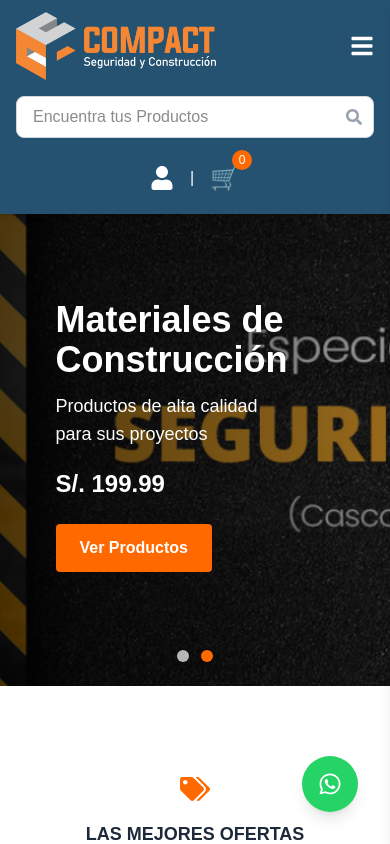
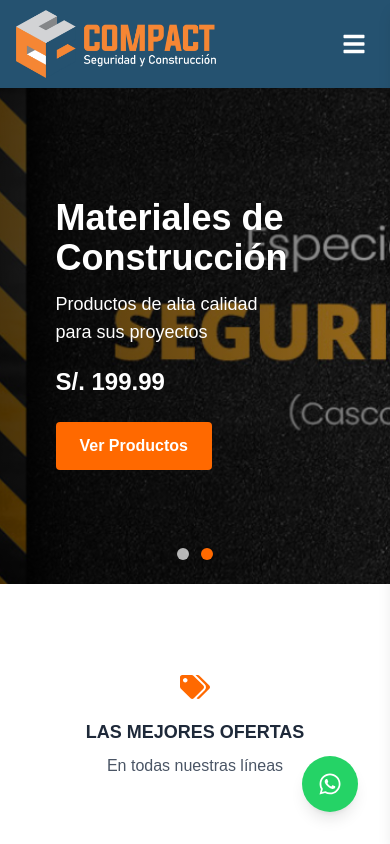
Before and after one commit to CompactSecurity/e-commerce-final, a Next.js app: page / in a window 390 px wide. Shown: the top 844 px of the page. Built offline with nearby package versions, Linux system fonts and the light colour scheme.

Commit message:
navbar responsive

```diff
--- a/src/components/Navbar.tsx
+++ b/src/components/Navbar.tsx
@@ -1,16 +1,37 @@
 'use client'
 //Componente de la Navbar
-import React, { useState } from 'react';
+import React, { useState, useEffect } from 'react';
 import Link from 'next/link';
 import logo from '../assets/logo.png';
 import logo2 from '../assets/logo2.jpg';
 import Image from 'next/image';
-import { FaPhone, FaUser, FaEnvelope, FaInstagram, FaFacebook, FaYoutube, FaSearch, FaBars, FaTag, FaStar, FaStarHalfAlt, FaTimes } from 'react-icons/fa';
+import { FaPhone, FaUser, FaEnvelope, FaInstagram, FaFacebook, FaYoutube, FaSearch, FaBars, FaTag, FaStar, FaStarHalfAlt, FaTimes, FaChevronDown, FaChevronUp } from 'react-icons/fa';
 
 const Navbar = () => {
     const [isCategoryOpen, setIsCategoryOpen] = useState(false);
     const [isOffersOpen, setIsOffersOpen] = useState(false);
     const [isMobileMenuOpen, setIsMobileMenuOpen] = useState(false);
+    const [isScrolled, setIsScrolled] = useState(false);
+
+    // Efecto para detectar scroll
+    useEffect(() => {
+        const handleScroll = () => {
+            setIsScrolled(window.scrollY > 50);
+        };
+        window.addEventListener('scroll', handleScroll);
+        return () => window.removeEventListener('scroll', handleScroll);
+    }, []);
+
+    // Cerrar menú móvil al hacer clic fuera
+    useEffect(() => {
+        const handleClickOutside = (event: MouseEvent) => {
+            if (isMobileMenuOpen && !(event.target as Element).closest('.mobile-menu')) {
+                setIsMobileMenuOpen(false);
+            }
+        };
+        document.addEventListener('mousedown', handleClickOutside);
+        return () => document.removeEventListener('mousedown', handleClickOutside);
+    }, [isMobileMenuOpen]);
 
     const categories = [
         { name: 'BLOQUEO Y ETIQUETADO', href: '/categoria/bloqueo-etiquetado' },
@@ -31,7 +52,7 @@
 
     return (
         <>
-            <header className="fixed w-full top-0 left-0 right-0 z-50">
+            <header className={`fixed w-full top-0 left-0 right-0 z-50 transition-all duration-300 ${isScrolled ? 'shadow-lg' : ''}`}>
                 {/* Barra superior - Ocultar en móvil */}
                 <div className="bg-[#255270] text-white py-2 hidden md:block">
                     <div className="max-w-7xl mx-auto px-4 sm:px-6 lg:px-8 flex justify-between items-center text-sm">
@@ -63,24 +84,33 @@
                 </div>
 
                 {/* Barra principal */}
-                <div className="bg-[#255270] shadow-md py-3">
+                <div className={`bg-[#255270] transition-all duration-300 ${isScrolled ? 'py-2' : 'py-3'}`}>
                     <div className="max-w-7xl mx-auto px-4 sm:px-6 lg:px-8">
-                        <div className="flex flex-col md:flex-row justify-between items-center h-auto md:h-20 gap-4">
+                        <div className="flex items-center justify-between h-16 md:h-20">
                             {/* Logo y menú hamburguesa */}
-                            <div className="flex items-center justify-between w-full md:w-auto">
+                            <div className="flex items-center">
                                 <Link href="/" className="flex-shrink-0">
-                                    <Image src={logo} alt="Logo" width={200} height={150} className='object-contain' />
+                                    <Image
+                                        src={logo}
+                                        alt="Logo"
+                                        width={isScrolled ? 180 : 200}
+                                        height={isScrolled ? 60 : 80}
+                                        className='object-contain transition-all duration-300'
+                                    />
                                 </Link>
-                                <button
-                                    className="md:hidden text-white text-2xl"
-                                    onClick={() => setIsMobileMenuOpen(!isMobileMenuOpen)}
-                                >
-                                    {isMobileMenuOpen ? <FaTimes /> : <FaBars />}
-                                </button>
                             </div>
 
+                            {/* Menú hamburguesa */}
+                            <button
+                                className="md:hidden text-white p-2 rounded-full hover:bg-white/10 transition-colors"
+                                onClick={() => setIsMobileMenuOpen(!isMobileMenuOpen)}
+                                aria-label="Toggle menu"
+                            >
+                                {isMobileMenuOpen ? <FaTimes className="w-6 h-6" /> : <FaBars className="w-6 h-6" />}
+                            </button>
+
                             {/* Buscador - Ocultar en móvil cuando el menú está abierto */}
-                            <div className={`w-full md:w-auto md:flex-1 max-w-2xl mx-0 md:mx-8 ${isMobileMenuOpen ? 'hidden' : 'block'}`}>
+                            <div className={`hidden md:block flex-1 max-w-2xl mx-8`}>
                                 <div className="relative">
                                     <input
                                         type="text"
@@ -93,17 +123,13 @@
                                 </div>
                             </div>
 
-                            {/* Carrito y Usuario - Ocultar en móvil cuando el menú está abierto */}
-                            <div className={`flex items-center ${isMobileMenuOpen ? 'hidden' : 'flex'}`}>
-                                <Link href='/login' className='text-white relative text-gray-600 hover:text-orange-500'>
-                                    <button className='cursor-pointer text-white px-2 py-2 space-x-2 rounded-md'>
-                                        <FaUser className='text-2xl'/>
-                                    </button>
+                            {/* Carrito y Usuario */}
+                            <div className="hidden md:flex items-center space-x-4">
+                                <Link href='/login' className='text-white hover:text-orange-500 transition-colors'>
+                                    <FaUser className='w-5 h-5' />
                                 </Link>
-                                <span className='text-white mx-2'>
-                                    |
-                                </span>
-                                <Link href="/carrito" className="relative p-2 text-white hover:text-orange-500">
+                                <span className='text-white'>|</span>
+                                <Link href="/carrito" className="relative text-white hover:text-orange-500 transition-colors">
                                     <span className="text-2xl">🛒</span>
                                     <span className="absolute -top-1 -right-1 bg-orange-500 text-white text-xs rounded-full w-5 h-5 flex items-center justify-center">
                                         0
@@ -115,32 +141,71 @@
                 </div>
 
                 {/* Menú móvil */}
-                <div className={`md:hidden bg-[#255270] transition-all duration-300 ease-in-out ${isMobileMenuOpen ? 'max-h-screen' : 'max-h-0 overflow-hidden'}`}>
-                    <div className="px-4 py-2 space-y-2">
-                        <Link href="/" className="block text-white hover:text-orange-500 py-2">
+                <div className={`mobile-menu md:hidden fixed inset-0 bg-[#255270] z-50 transform transition-transform duration-300 ease-in-out ${isMobileMenuOpen ? 'translate-x-0' : 'translate-x-full'}`}>
+                    <div className="h-full overflow-y-auto">
+                        {/* Encabezado del menú móvil */}
+                        <div className="sticky top-0 bg-[#255270] z-10 p-4 flex items-center justify-between border-b border-white/10">
+                            <div className="flex items-center">
+                                <Image
+                                    src={logo}
+                                    alt="Logo"
+                                    width={120}
+                                    height={40}
+                                    className='object-contain'
+                                />
+                            </div>
+                            <button
+                                onClick={() => setIsMobileMenuOpen(false)}
+                                className="text-white p-2 rounded-full hover:bg-white/10 transition-colors"
+                                aria-label="Cerrar menú"
+                            >
+                                <FaTimes className="w-6 h-6" />
+                            </button>
+                        </div>
+
+                        <div className="p-4 space-y-4">
+                            {/* Buscador móvil */}
+                            <div className="relative">
+                                <input
+                                    type="text"
+                                    placeholder="Buscar productos..."
+                                    className="w-full px-4 py-3 border border-gray-300 rounded-lg focus:outline-none focus:border-orange-500 bg-white"
+                                />
+                                <button className="absolute right-3 top-1/2 transform -translate-y-1/2 text-gray-400 hover:text-orange-500">
+                                    <FaSearch />
+                                </button>
+                            </div>
+
+                            {/* Enlaces principales */}
+                            <div className="space-y-2">
+                                <Link href="/" className="block text-white hover:text-orange-500 py-3 px-4 rounded-lg hover:bg-white/10 transition-colors">
                                     Inicio
                                 </Link>
-                        <Link href="/nosotros" className="block text-white hover:text-orange-500 py-2">
+                                <Link href="/nosotros" className="block text-white hover:text-orange-500 py-3 px-4 rounded-lg hover:bg-white/10 transition-colors">
                                     Nosotros
                                 </Link>
-                        <Link href="/tienda" className="block text-white hover:text-orange-500 py-2">
+                                <Link href="/tienda" className="block text-white hover:text-orange-500 py-3 px-4 rounded-lg hover:bg-white/10 transition-colors">
                                     Tienda
                                 </Link>
-                        <Link href="/contacto" className="block text-white hover:text-orange-500 py-2">
+                                <Link href="/contacto" className="block text-white hover:text-orange-500 py-3 px-4 rounded-lg hover:bg-white/10 transition-colors">
                                     Contacto
                                 </Link>
-                        <Link href="/faq" className="block text-white hover:text-orange-500 py-2">
+                                <Link href="/faq" className="block text-white hover:text-orange-500 py-3 px-4 rounded-lg hover:bg-white/10 transition-colors">
                                     FAQ
                                 </Link>
-                        <Link href="/blog" className="block text-white hover:text-orange-500 py-2">
+                                <Link href="/blog" className="block text-white hover:text-orange-500 py-3 px-4 rounded-lg hover:bg-white/10 transition-colors">
                                     Blog
                                 </Link>
+                            </div>
+
+                            {/* Categorías móvil */}
+                            <div className="space-y-2">
                                 <button
                                     onClick={() => setIsCategoryOpen(!isCategoryOpen)}
-                            className="w-full text-left text-white hover:text-orange-500 py-2 flex items-center"
+                                    className="w-full flex items-center justify-between text-white hover:text-orange-500 py-3 px-4 rounded-lg hover:bg-white/10 transition-colors"
                                 >
-                            <FaBars className="mr-2" />
-                            Categorías
+                                    <span>Categorías</span>
+                                    {isCategoryOpen ? <FaChevronUp className="w-4 h-4" /> : <FaChevronDown className="w-4 h-4" />}
                                 </button>
                                 {isCategoryOpen && (
                                     <div className="pl-4 space-y-2">
@@ -148,20 +213,37 @@
                                             <Link
                                                 key={category.href}
                                                 href={category.href}
-                                        className="block text-white hover:text-orange-500 py-1"
+                                                className="block text-white hover:text-orange-500 py-2 px-4 rounded-lg hover:bg-white/10 transition-colors"
                                             >
                                                 {category.name}
                                             </Link>
                                         ))}
                                     </div>
                                 )}
+                            </div>
+
+                            {/* Ofertas móvil */}
                             <button
                                 onClick={() => setIsOffersOpen(!isOffersOpen)}
-                            className="w-full text-left text-white hover:text-orange-500 py-2 flex items-center"
+                                className="w-full flex items-center justify-between text-white hover:text-orange-500 py-3 px-4 rounded-lg hover:bg-white/10 transition-colors"
                             >
-                            <FaTag className="mr-2" />
-                            ¡Top Ofertas!
+                                <span>¡Top Ofertas!</span>
+                                <FaTag className="w-4 h-4" />
                             </button>
+
+                            {/* Redes sociales móvil */}
+                            <div className="flex items-center justify-center space-x-6 pt-4">
+                                <Link href="https://www.instagram.com/compactepp/" target="_blank" className="text-white hover:text-orange-500 transition-colors">
+                                    <FaInstagram className="w-6 h-6" />
+                                </Link>
+                                <Link href="https://www.facebook.com/compactseguridad" target="_blank" className="text-white hover:text-orange-500 transition-colors">
+                                    <FaFacebook className="w-6 h-6" />
+                                </Link>
+                                <Link href="https://www.youtube.com/@Compactepp" target="_blank" className="text-white hover:text-orange-500 transition-colors">
+                                    <FaYoutube className="w-6 h-6" />
+                                </Link>
+                            </div>
+                        </div>
                     </div>
                 </div>
 
@@ -267,7 +349,7 @@
                 </div>
             </header>
             {/* Spacer div to prevent content from being hidden under the navbar */}
-            <div className="h-[122px] md:h-[122px]"></div>
+            <div className={`h-[20px] md:h-[122px] transition-all duration-300 ${isScrolled ? 'md:h-[104px]' : ''}`}></div>
         </>
     );
 };
```
Lines whose indentation alone changed are shown as unchanged.
